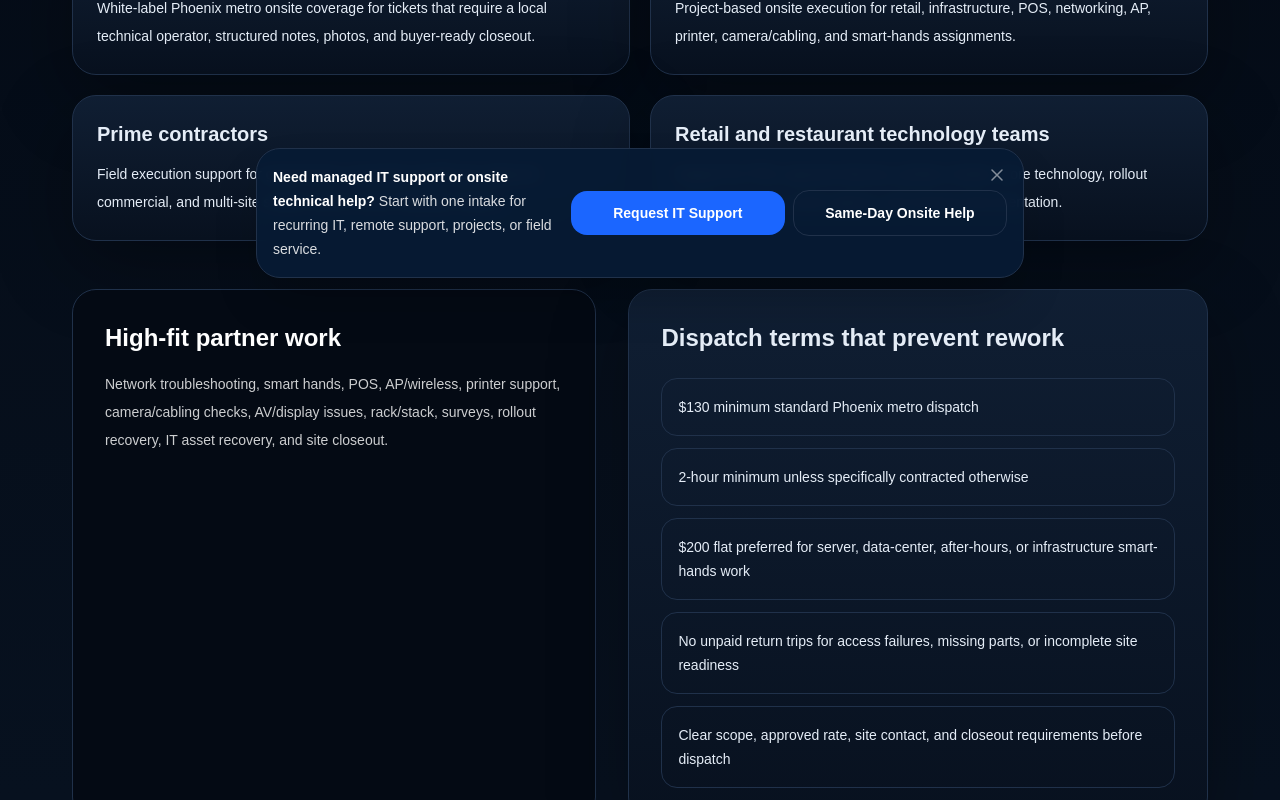
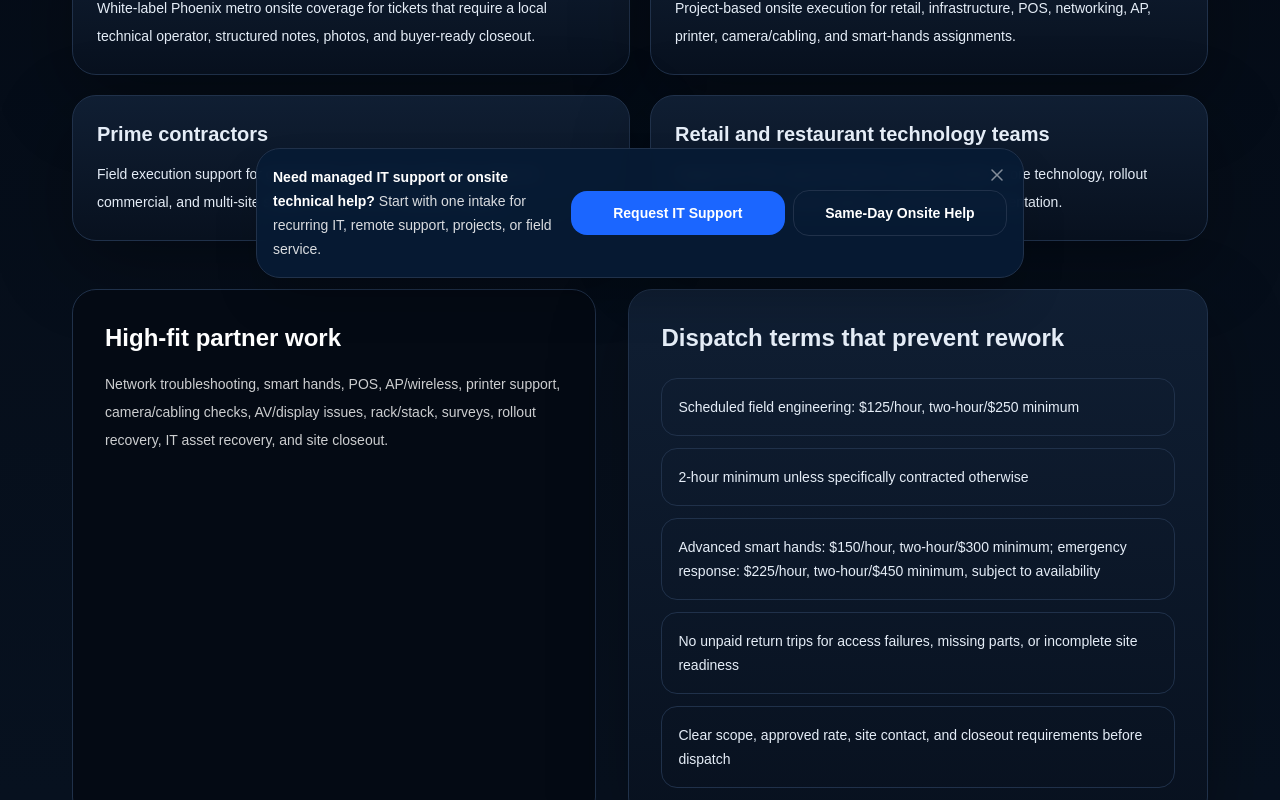
Before and after one commit to quantam101/already-here-llc, a Next.js app: page /partner-with-us in a window 1280 px wide. Shown: the part 502-1302 px from the top of the page. Built offline with nearby package versions, Linux system fonts and the light colour scheme; no server answers.

Commit message:
Reconcile obsolete commercial pricing in app/partner-with-us/page.tsx

```diff
--- a/app/partner-with-us/page.tsx
+++ b/app/partner-with-us/page.tsx
@@ -27,9 +27,9 @@ const partnerTypes = [
 ];
 
 const partnerRules = [
-  '$130 minimum standard Phoenix metro dispatch',
+  'Scheduled field engineering: $125/hour, two-hour/$250 minimum',
   '2-hour minimum unless specifically contracted otherwise',
-  '$200 flat preferred for server, data-center, after-hours, or infrastructure smart-hands work',
+  'Advanced smart hands: $150/hour, two-hour/$300 minimum; emergency response: $225/hour, two-hour/$450 minimum, subject to availability',
   'No unpaid return trips for access failures, missing parts, or incomplete site readiness',
   'Clear scope, approved rate, site contact, and closeout requirements before dispatch'
 ];
```
